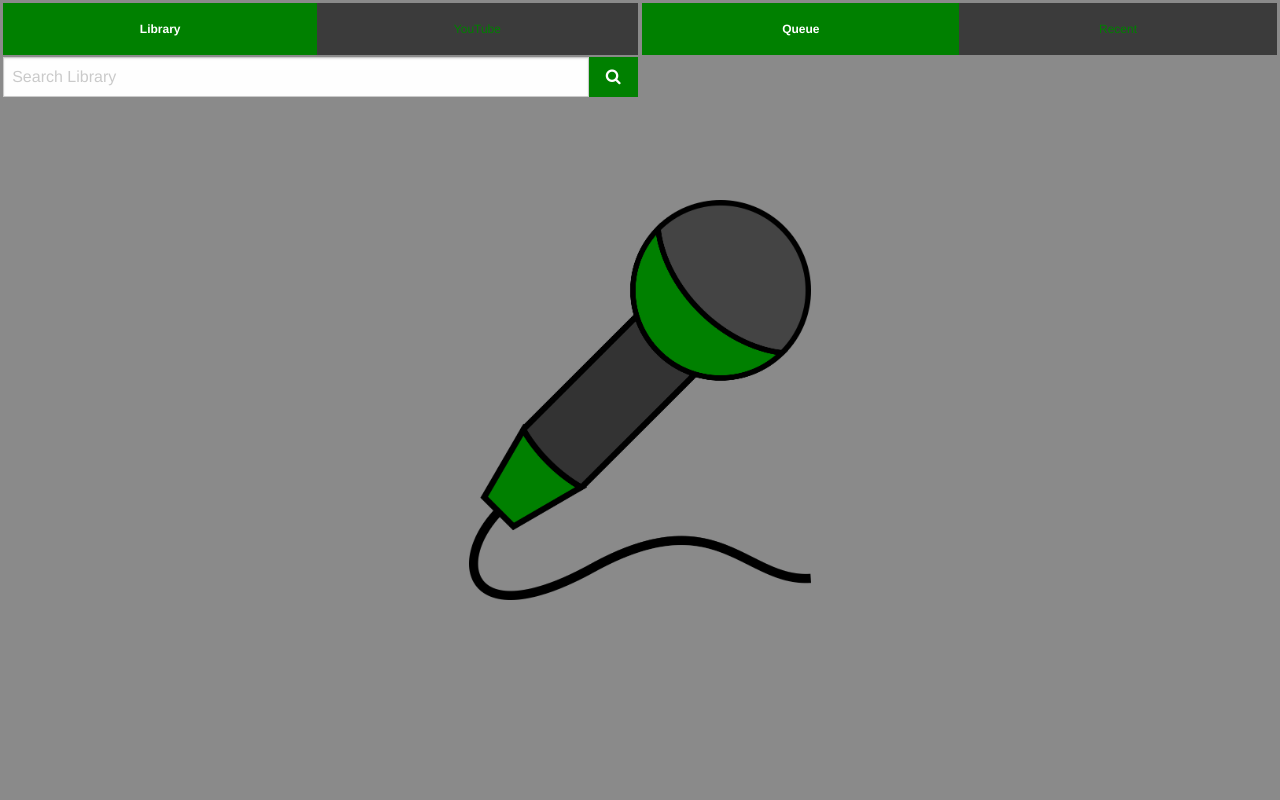
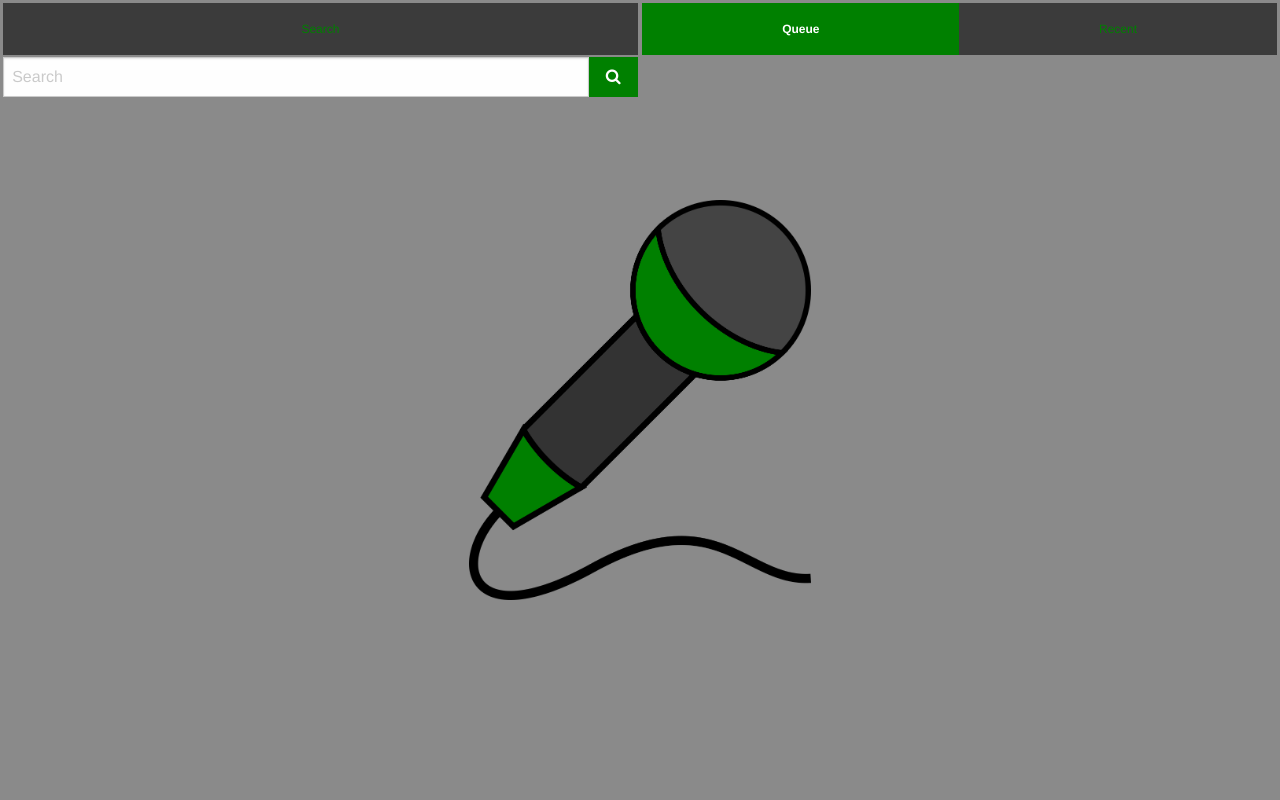
Before and after one commit to christofsteel/syng_legacy, a Flask app: page / in a window 1280 px wide. Run offline with Flask 2, Linux system fonts and the light colour scheme; data that the repository does not hold is empty; parts of the project's set-up code (start-up, migrations or seed data) failed here and were passed over.

Commit message:
Started Improving Search

```diff
--- a/syng/main.py
+++ b/syng/main.py
@@ -205,7 +205,7 @@
     parser.add_argument("--fast-scan", '-f', action='store_true', help="only scan for files (faster, implies --scan)")
     args = parser.parse_args()
     app = init_app(args.config, args.scan, args.fast_scan)
-    app.run(port=int(app.configuration['server']['port']), host=app.configuration['server']['host'], threaded=True)
+    app.run(port=int(app.configuration['server']['port']), host=app.configuration['server']['host'], threaded=True, debug=True)
 
 if __name__ == '__main__':
     main()
--- a/syng/templates/index.html
+++ b/syng/templates/index.html
@@ -190,17 +190,14 @@
         <div class="show-for-large">
             <div class="splitter">
                 <div class="comp-column" id="left-side">
-                    <div data-tabs class="tabs" id="search-tab">
-                        <div class="tabs-title is-active"><a href="#large-simplesearch">Library</a></div>
-                        <div class="tabs-title"><a href="#large-youtube">YouTube</a></div>
+                    <div class="tabs">
+                        <div class="tabs-title is-active"><a>Search</a></div>
                     </div>
-                    <div class="tabs-container" data-tabs-content="search-tab">
-                        <div class="tabs-panel" id="large-simplesearch">
+                        <div id="large-simplesearch">
                             <div class="vsplit">
                                 <form id="large-simple-search-form" class="form">
                                     <div class="input-group">
-                                        <input id="large-search-query" class="input-group-field" type="search" placeholder="Search Library" name="q" />
-                                        <input type="hidden" value="library" name="type" />
+                                        <input id="large-search-query" class="input-group-field" type="search" placeholder="Search" name="q" />
                                         <div class="input-group-button">
                                             <button class="button" type="submit"><i class="fa fa-search"></i></button>
                                         </div>
@@ -226,52 +223,6 @@
                                 </div>
                             </div>
                         </div>
-                        <div class="tabs-panel" id="large-youtube">
-                            <div class="vsplit">
-                                <form id="large-yt-search-form" class="form">
-                                    {% if not no_channels %}
-                                        <select id="large-yt-channel" name='yt-channel' onchange="ytselect(event)" form="large-yt-search-form">
-                                            {% for channel in channels %}
-                                                <option value="{{ channel[1] }}">{{ channel[0] }}</option>
-                                            {% endfor %}
-                                            {% if not only_channels %}
-                                            <option value="no_channel">No Channel</option>
-                                            {% endif %}
-                                        </select>
-                                        {% endif %}
-                                    <div class="warning">
-                                        <b>Attention:</b> YouTube Songs are often only <i>sing along</i> or <i>lyrics</i> versions and not true karaoke songs. Consider searching the library or specific karaoke channels via the selection menu above.
-                                    </div>
-                                    <div class="input-group">
-                                        <input id="large-yt-query" class="input-group-field" type="search"
-                                               placeholder="Search YouTube" name="q" />
-                                        <input type="hidden" value="youtube" name="type" />
-                                        <div class="input-group-button">
-                                            <button id="large-youtube-submit" class="button"><i class="fa fa-search"></i></button>
-                                        </div>
-                                    </div>
-                                </form>
-                                <div id="large-yt-search-results" class="results">
-                                    <ul class="vertical menu">
-                                        <li rv-each-result="results.items">
-                                            <div class="row">
-                                                <div class="columns small-10">
-                                                    <span class="artist">{ result.artist }</span>
-                                                    <span class="title">{ result.title }</span>
-                                                    <span class="album">{ result.album }</span>
-                                                </div>
-                                                <div class="columns small-2">
-                                                    <button class="button fright" rv-on-click="results.addToQueue">
-                                                        <i class="fa fa-plus"></i>
-                                                    </button>
-                                                </div>
-                                            </div>
-                                        </li>
-                                    </ul>
-                                </div>
-                            </div>
-                        </div>
-                    </div>
                 </div>
                 <div class="comp-column" id="right-side">
                     <div data-tabs class="tabs" id="queue-tab">
@@ -396,24 +347,10 @@
         items : [],
         addToQueue : function(event, item) {
             event.preventDefault();
+            console.log(item);
             var singer = prompt("Performer:");
             if(singer !== null) {
-                $.post('queue', JSON.stringify({'id': item.result.id, 'singer': singer}), addQueueCallback, 'json');
-            }
-        }
-    };
-
-    yt_results = {
-        items : [],
-        addToQueue : function(event, item) {
-            event.preventDefault();
-            var singer = prompt("Performer:");
-            if(singer !== null) {
-                $.post('queue', JSON.stringify({
-                    'id': item.result.id,
-                    'singer': singer,
-                    'type': 'youtube'
-                }), addQueueCallback, 'json');
+                $.post('queue', JSON.stringify({'id': item.result.id, 'singer': singer, 'type': item.result.type}), addQueueCallback, 'json');
             }
         }
     };
@@ -425,7 +362,7 @@
         moveup: function (event, item) {
             event.preventDefault();
             if (item.index === 0) {
-                alert("You cannot switch places with the current playing song.");
+                alert("You cannot switch places with the currently playing song.");
             } else {
                 $.ajax({
                     method: 'patch',
@@ -485,12 +422,10 @@
 
     if(Foundation.MediaQuery.atLeast("large")) {
         rivets.bind(document.getElementById("large-search-results"), {results: results});
-        rivets.bind(document.getElementById("large-yt-search-results"), {results: yt_results});
         rivets.bind(document.getElementById("large-queue"), {queue: queue});
         rivets.bind(document.getElementById("large-last10"), {queue: queue});
     } else {
         rivets.bind(document.getElementById("search-results"), {results: results});
-        rivets.bind(document.getElementById("yt-search-results"), {results: yt_results});
         rivets.bind(document.getElementById("queue"), {queue: queue});
         rivets.bind(document.getElementById("last10"), {queue: queue});
     }
@@ -523,45 +458,13 @@
         })
     });
 
-    $("#yt-search-form").on("submit", function (event) {
-        event.preventDefault();
-        $.get("query", $(this).serialize(), function(data) {
-            yt_results.items = data['result'];
-        })
-    });
-
-    $("#large-yt-search-form").on("submit", function (event) {
-        event.preventDefault();
-        $.get("query", $(this).serialize(), function(data) {
-            yt_results.items = data['result'];
-        })
-    });
-
-    $("#youtube-form").on("submit", function (event){
-        event.preventDefault();
-        query = $(this).serializeObject();
-        query['type'] = "youtube";
-        query['singer'] = prompt("Performer:");
-        $.post('queue', JSON.stringify(query), updateHandler, 'json');
-    });
-
-    $("#large-youtube-form").on("submit", function (event){
-        event.preventDefault();
-        query = $(this).serializeObject();
-        query['type'] = "youtube";
-        query['singer'] = prompt("Singer:");
-        $.post('queue', JSON.stringify(query), updateHandler, 'json');
-    });
-
     $(window).on('changed.zf.mediaquery', function() {
         if(Foundation.MediaQuery.atLeast("large")) {
             rivets.bind(document.getElementById("large-search-results"), {results: results});
-            rivets.bind(document.getElementById("large-yt-search-results"), {results: yt_results});
             rivets.bind(document.getElementById("large-queue"), {queue: queue});
             rivets.bind(document.getElementById("large-last10"), {queue: queue});
         } else {
             rivets.bind(document.getElementById("search-results"), {results: results});
-            rivets.bind(document.getElementById("yt-search-results"), {results: yt_results});
             rivets.bind(document.getElementById("queue"), {queue: queue});
             rivets.bind(document.getElementById("last10"), {queue: queue});
         }
--- a/syng/views.py
+++ b/syng/views.py
@@ -24,25 +24,26 @@
 def query():
     try:
         args = request.args
-        qtype = args.get("type")
         query = args.get("q")
         res = []
-        if qtype == "library":
-            with app.rwlock.locked_for_read():
-                #title = Songs.query.filter(Songs.title.like("%%%s%%" % query)).limit(int(app.configuration["query"]["limit_results"])).all()
-                if db.dbtype == "postgres":
-                    title = Songs.query.search(query).order_by(Songs.id).limit(int(app.configuration["query"]["limit_results"])).all()
-                else:
-                    filter_rules = [Songs.filename.like("%%%s%%" % subq) for subq in query.split(" ")]
-                    title = Songs.query.filter(and_(*filter_rules)).order_by(Songs.id).limit(int(app.configuration["query"]["limit_results"])).all()
-                res = [r.to_dict() for r in set(title)]
-        elif qtype == "youtube":
-            channel = args.get("yt-channel") #Work in progress
-            if channel == "no_channel":
-                # print(query)
-                res = search(query, None)
+        with app.rwlock.locked_for_read():
+            #title = Songs.query.filter(Songs.title.like("%%%s%%" % query)).limit(int(app.configuration["query"]["limit_results"])).all()
+            if db.dbtype == "postgres":
+                title = Songs.query.search(query).order_by(Songs.id).limit(int(app.configuration["query"]["limit_results"])).all()
             else:
-                res = search(query, channel)
+                filter_rules = [Songs.filename.like("%%%s%%" % subq) for subq in query.split(" ")]
+                title = Songs.query.filter(and_(*filter_rules)).order_by(Songs.id).limit(int(app.configuration["query"]["limit_results"])).all()
+            for r in set(title):
+                entry = t.to_dict()
+                entry['type'] = 'library'
+                res.append(entry)
+
+        for channel in app.configuration["channels"]:
+            print(channel)
+
+        yt_res = search(query, None)
+        res += yt_res
+
     except:
         res = []
     return jsonify(result = res, request=request.args)
```
Also changed, not shown: syng/youtube_wrapper.py (+15 -1 lines).
